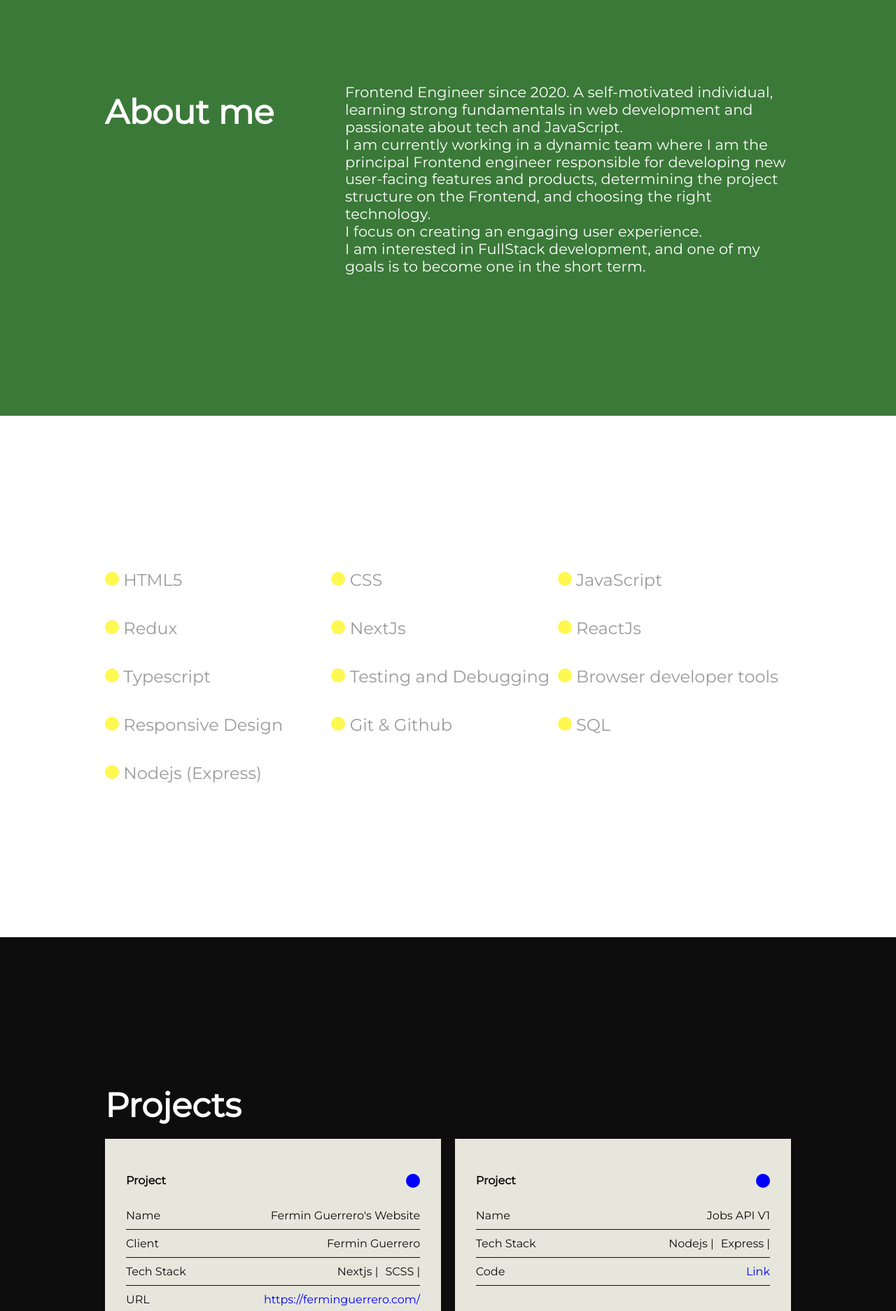
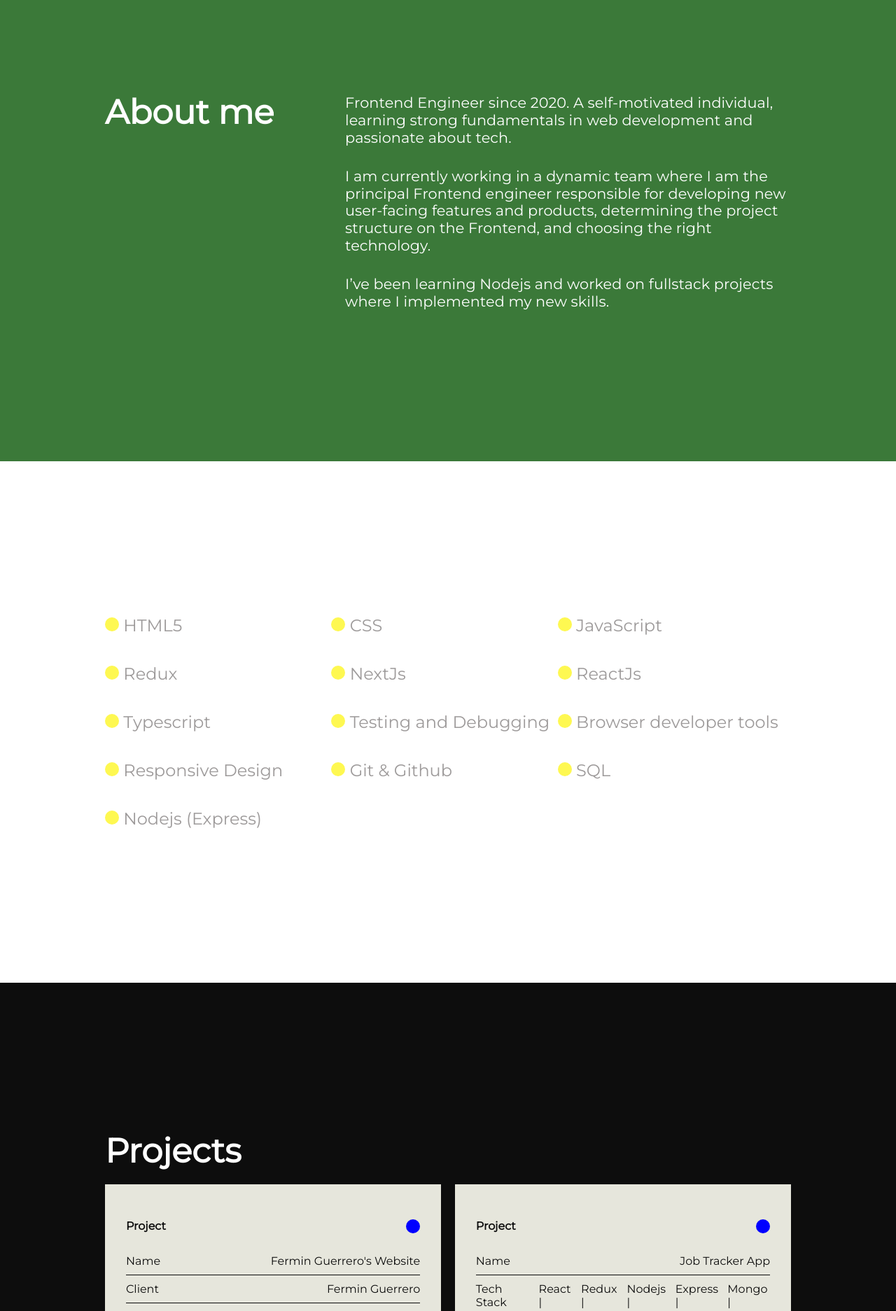
Before and after one commit to lalidiaz/lauradev, a React (Create React App) app: page / in a window 1280 px wide. Shown: the part 880-2753 px from the top of the page at 70% size. Built offline with nearby package versions, Linux system fonts and the light colour scheme.

Commit message:
add new cv, add new project job tracking app

```diff
--- a/src/App.js
+++ b/src/App.js
@@ -69,7 +69,6 @@ const App = () => {
   });
 
   useEffect(() => {
-    console.log("RENDER");
     if (greetingInView) {
       greetingAnimation.start("visible");
     }
@@ -183,7 +182,7 @@ const App = () => {
               animate={aboutAnimation}
               variants={variants}
               delay={0.4}
-              text="Frontend Engineer since 2020. A self-motivated individual, learning strong fundamentals in web development and passionate about tech and JavaScript."
+              text="Frontend Engineer since 2020. A self-motivated individual, learning strong fundamentals in web development and passionate about tech."
             />
             <Text
               animate={aboutAnimation}
@@ -195,14 +194,9 @@ const App = () => {
               animate={aboutAnimation}
               variants={variants}
               delay={0.6}
-              text="I focus on creating an engaging user experience."
+              text="I’ve been learning Nodejs and worked on fullstack projects where I implemented my new skills."
             />
-            <Text
-              animate={aboutAnimation}
-              variants={variants}
-              delay={0.7}
-              text="I am interested in FullStack development, and one of my goals is to become one in the short term."
-            />
+
           </AboutTextContainer>
         </AboutSection>
         <SkillSection ref={skillsRef}>
@@ -318,7 +312,7 @@ const App = () => {
             <GridRow>
               <GridRowElem>Email</GridRowElem>
               <GridRowElem>
-                <a href="mailto:lauradiaz1586@gmail.com">lauradiaz1586@gmail</a>
+                <a href="mailto:lauradiaz1586@gmail.com">lauradiaz1586@gmail.com</a>
               </GridRowElem>
             </GridRow>
             <GridRow>
--- a/src/styles/Home.js
+++ b/src/styles/Home.js
@@ -99,9 +99,12 @@ export const TextStyle = styled(motion.p)`
   letter-spacing: 0.006rem;
   font-size: 1.1rem;
   line-height: 1.556rem;
+  padding:10px 0px;
 
   @media ${device.laptop} {
     font-size: 1em;
+     padding:15px 0px;
+
   }
 `;
 
--- a/src/texts.js
+++ b/src/texts.js
@@ -7,6 +7,15 @@ export const projects = [
     url: "https://ferminguerrero.com/",
     code: "https://github.com/lalidiaz/fermin-guerrero-website",
     stack: ["Nextjs", "SCSS"],
+    app: "website",
+  },
+  {
+    id: 925639,
+    name: "Job Tracker App",
+    type: "Practice skills",
+    url: "https://job-platform-v2.onrender.com",
+    code: "https://github.com/lalidiaz/job-platform",
+    stack: ["React", "Redux", "Nodejs", "Express", "Mongo"],
     app: "website",
   },
   {
```
Also changed, not shown: 1 other file (tests, documents, lock files or other folders).
